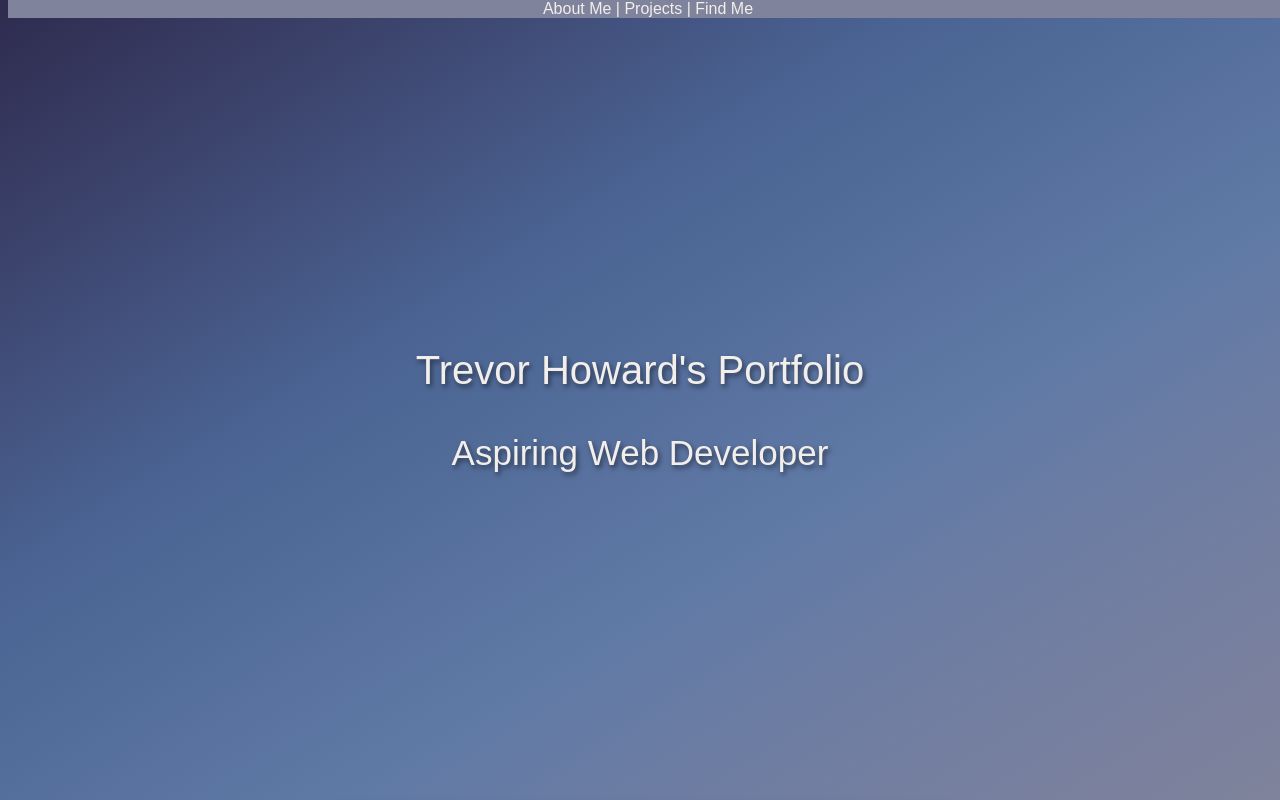
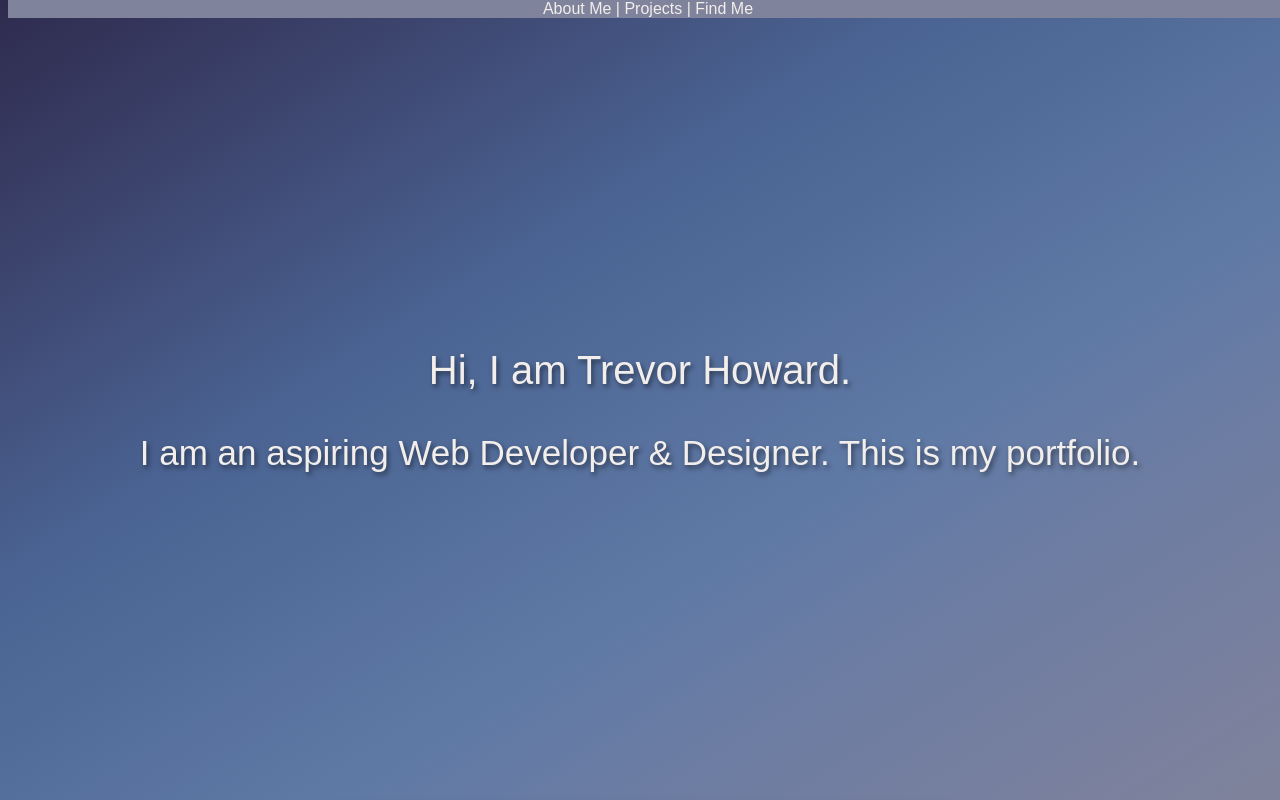
Before and after one commit to TrevorH87/TrevorH87.github.io, a plain HTML site: page index.html in a window 1280 px wide. Shown: the top 800 px of the page. Drawn offline with Linux system fonts and the light colour scheme.

Commit message:
updates to welcome section and readme
small tweaks

```diff
--- a/index.html
+++ b/index.html
@@ -17,14 +17,15 @@
 <main>
 <section class="welcome-section" id="welcome-section">
   <div class="welcome-text" id="welcome-text">
-  <p id="title">Trevor Howard's Portfolio</p>
-  <p id="subtitle">Aspiring Web Developer</p>
+  <p id="title">Hi, I am Trevor Howard.</p>
+  <p id="subtitle">I am an aspiring Web Developer & Designer. This is my portfolio.</p>
   </div>
 </section>
 
 <section id="about">
   <p>Hello, world. My name is Trevor Howard. I have been playing around with computers since I was a little kid. One of my first memories is of playing Super Mario Bros on my family's NES. I wrote my first program in BASIC in elementary school. By middle school, I had built my first website, using HTML. I have always been the technically inclined one in my social circles or the de-facto "fix-it" guy. Lately, I have been diving head-first into as many lessons on FreeCodeCamp as possible. I also plan to pursue many more lessons and challenges through a medley of other sites, while building up a portfolio. The resources available on-line are staggering and I intend to make the most of them. What an exciting time to be a life-long seeker of knowledge!</p>
 </section>
+
 <h1>Projects</h1>
 <section class="projects" id="projects">
   <div class="project-tile"><a href="https://codepen.io/trevorh87/pen/VwaoemY"      target="_blank">Tribute Page</a></div>
@@ -32,7 +33,6 @@
   <div class="project-tile"><a href="https://codepen.io/trevorh87/pen/MWyNrML"  target="_blank">Product Landing Page</a></div>
   <div class="project-tile"><a href="https://codepen.io/trevorh87/pen/QWEWZxB" target="_blank">Technical Documentation Page</a></div>
   <div class="project-tile"><a href="https://trevorh87.github.io/Restaurant-Landing-Template/" target="_blank">Restaurant Landing Page Template</a></div>  <br>
-
 </section>
 
 
```
Also changed, not shown: 1 other file.
